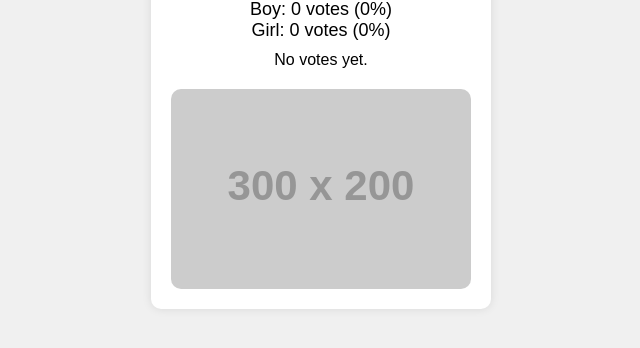
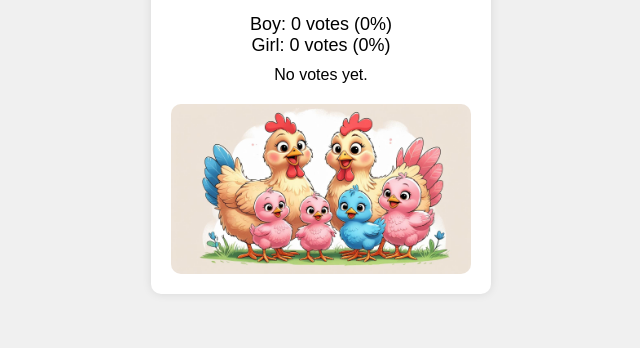
Before and after one commit to ByronPirolo/GenderReveal, a plain HTML site: page results.html in a window 1280 px wide. Shown: the part 296-644 px from the top of the page, without its empty margins (319-959 px from the left). Drawn offline with Linux system fonts and the light colour scheme; placeholder pictures from the web are drawn by us.

Commit message:
Update results.html

```diff
--- a/results.html
+++ b/results.html
@@ -86,7 +86,7 @@
     <h1>Live Results</h1>
     <div id="results" class="results"></div>
     <div id="voters" class="voters"></div>
-    <img src="https://via.placeholder.com/300x200.png?text=Surprise!" alt="Surprise!" class="surprise-image">
+    <img src="chicken.jpg" alt="Surprise!" class="surprise-image">
   </div>
   <script>
     // Retrieve votes from localStorage
```
